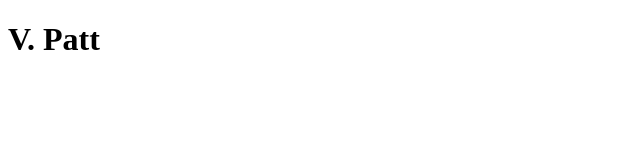
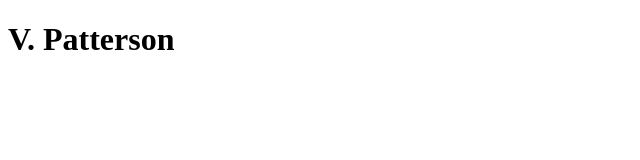
Before and after one commit to vpatt1031/test-html, a plain HTML site: page index.html in a window 1280 px wide. Shown: the whole page, without its empty margins (0-640 px from the left). Drawn offline with Linux system fonts and the light colour scheme.

Commit message:
branch vanessa first commit

```diff
--- a/index.html
+++ b/index.html
@@ -7,6 +7,6 @@
     <title>Test</title>
 </head>
 <body>
-    <h1>V. Patt</h1>
+    <h1>V. Patterson</h1>
 </body>
 </html>
```
